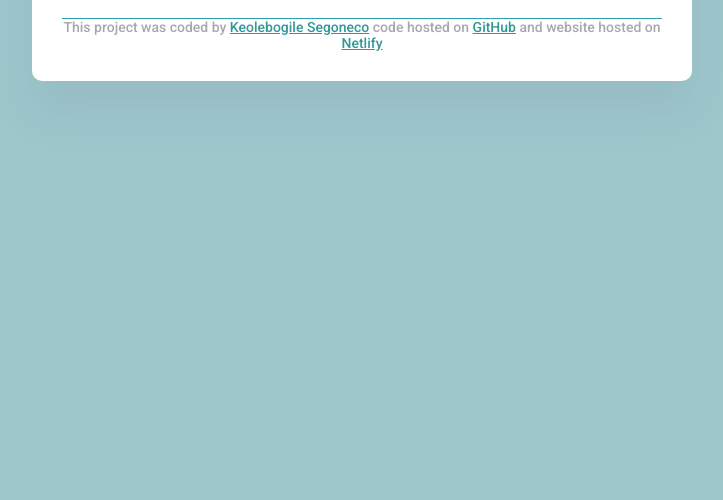
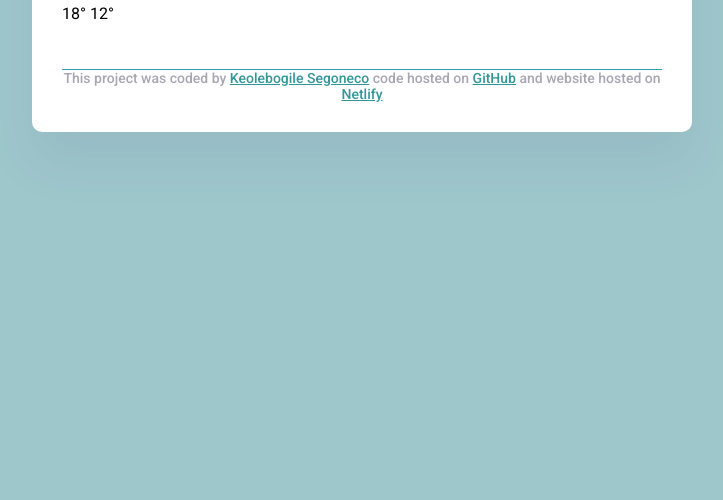
Before and after one commit to oksanakaur/Search-Engine-App, a plain HTML site: page index.html in a window 1280 px wide. Shown: the part 300-800 px from the top of the page, without its empty margins (278-1001 px from the left). Drawn offline with nearby package versions, Linux system fonts and the light colour scheme; no server answers.

Commit message:
added basic HTML

```diff
--- a/index.html
+++ b/index.html
@@ -50,7 +50,7 @@
                 alt=""
                 width="36"
                 />
-                18° 12°
+                <p>18° 12°</p>
              </div>
              </div>
             </div>
```
